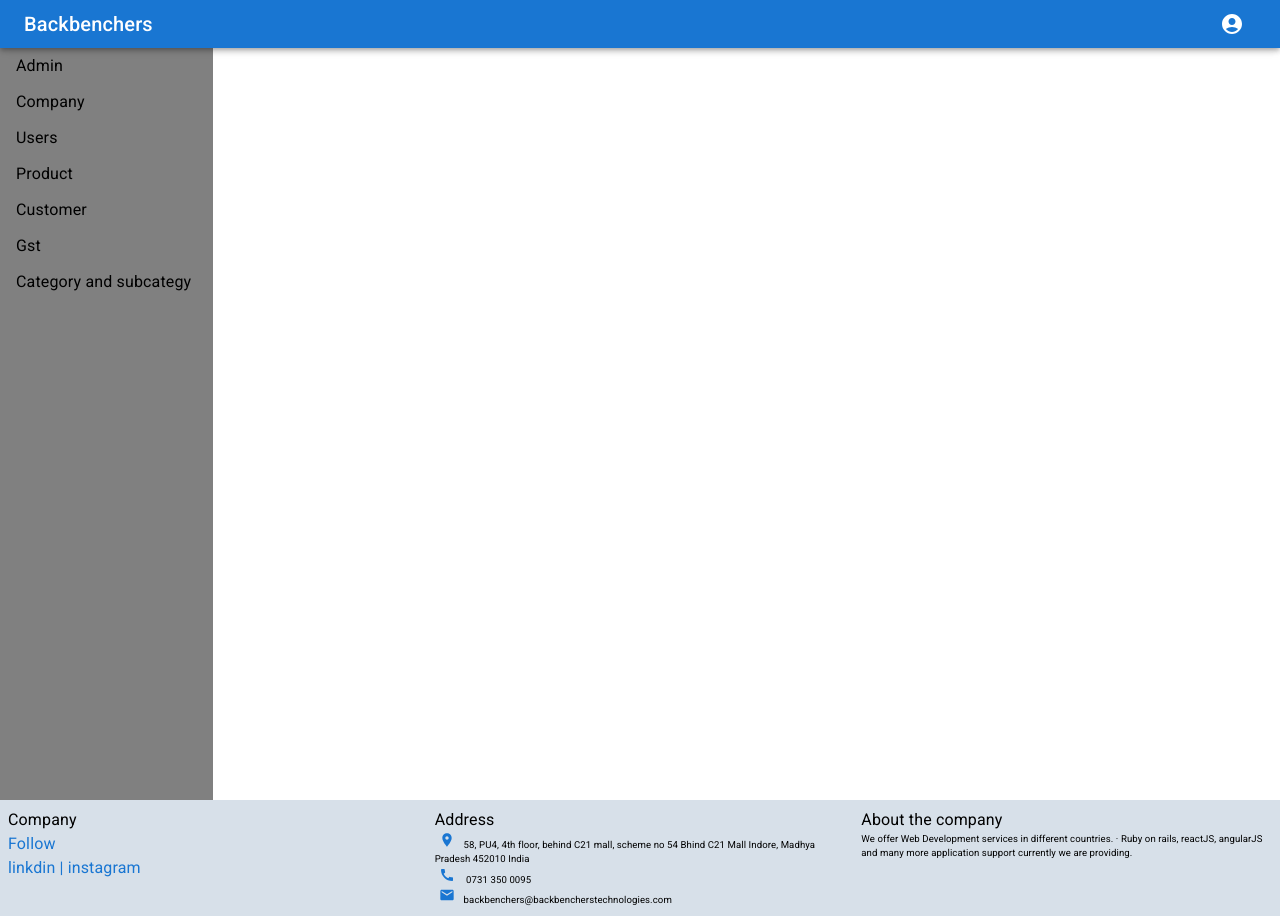
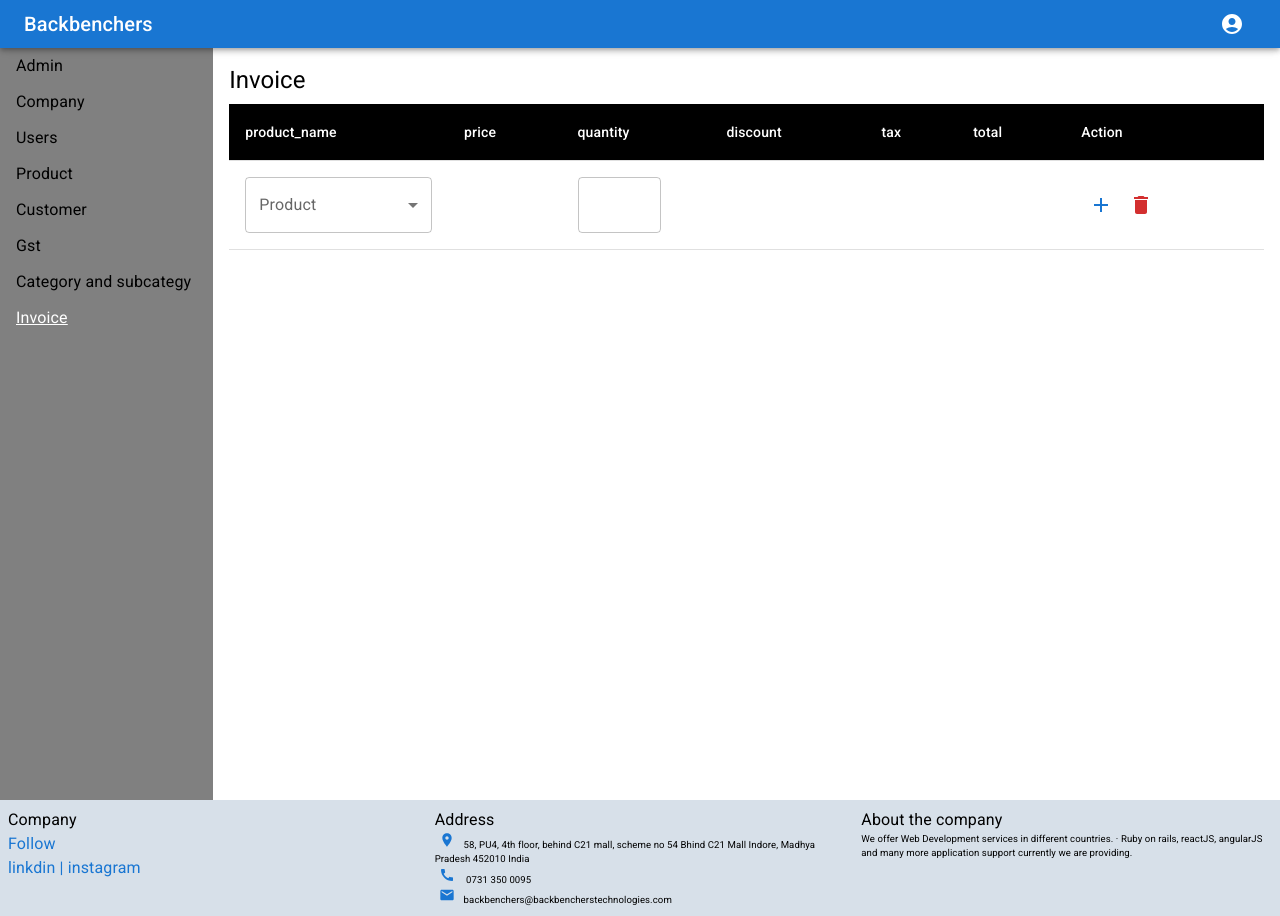
Before and after one commit to rraj77/company, a React (Create React App) app: page /invoice in a window 1280 px wide. Built offline with nearby package versions, Linux system fonts and the light colour scheme.

Commit message:
add a invoice feature

```diff
--- a/src/App.tsx
+++ b/src/App.tsx
@@ -4,13 +4,17 @@ import Header from "./util-components/Header";
 import NavBarList from "./util-components/NavBarList";
 import ImageUploadModel from "./pop-up/ImageUploadModel";
 
+import { ProductList } from "./products/Api";
+import { BioContext } from "./invoice/ContextInvoice";
 function App() {
   return (
     <>
+    <BioContext.Provider value={ProductList}>
       <Header />
       <ImageUploadModel />
       <NavBarList />
       <Footer />
+      </BioContext.Provider>
     </>
   );
 }
--- /dev/null
+++ b/src/invoice/ContextInvoice.tsx
@@ -0,0 +1,4 @@
+import { createContext } from "react";
+
+
+export const BioContext = createContext<any>('');
--- /dev/null
+++ b/src/invoice/Invoice.tsx
@@ -0,0 +1,159 @@
+import Table from "@mui/material/Table";
+import TableBody from "@mui/material/TableBody";
+import TableCell from "@mui/material/TableCell";
+import TableHead from "@mui/material/TableHead";
+import TableRow from "@mui/material/TableRow";
+import { Grid, TextField } from "@mui/material";
+import { Typography } from "@mui/material";
+import styles from "../styles/styles.module.scss";
+import IconButton from "@mui/material/IconButton";
+import DeleteIcon from "@mui/icons-material/Delete";
+import AddIcon from "@mui/icons-material/Add";
+import { useContext, useState } from "react";
+import * as React from "react";
+import Box from "@mui/material/Box";
+import InputLabel from "@mui/material/InputLabel";
+import MenuItem from "@mui/material/MenuItem";
+import FormControl from "@mui/material/FormControl";
+import Select, { SelectChangeEvent } from "@mui/material/Select";
+import { BioContext } from "./ContextInvoice";
+import { ProductList } from "../products/Api";
+import { IInvoiceItem } from "../interfaces/product";
+
+export default function Invoice() {
+  const user: any = useContext(BioContext);
+  console.log("check", user);
+  const [product, setProduct] = useState<any>();
+  const [invoiceProductName, setInvoiceProductName] = React.useState("");
+  const [quantity, setQuantity] = useState<number>(1);
+  const [totalData, setTotalData] = useState<any>();
+
+  const editData = (event: any) => {
+     event.target.value &&
+    setQuantity(parseInt(event.target.value));
+    const newItem: any = user.find(
+      (value: any) => value.name == event.target.value
+    );
+    const totalItem: any =
+      newItem.price * quantity - (newItem.discount + newItem.tax);
+    console.warn("if run", totalItem);
+    setTotalData(totalItem);
+  };
+
+  const handleSelectProduct = (event: SelectChangeEvent) => {
+    const newItem = user.find((value: any) => value.name == event.target.value);
+    setProduct(newItem);
+    setInvoiceProductName(event.target.value);
+
+    const totalItem: any =
+      newItem.price * quantity - (newItem.discount + newItem.tax);
+    setTotalData(totalItem);
+  };
+
+  const [addRow, setAddRow] = useState<any>([
+    {
+      id: Math.random(),
+
+    },
+  ]);
+  const onAddRow = () => {
+    setAddRow([...addRow, { id: Math.random() }]);
+  };
+  const onDeleteProduct = (id: number) => {
+    const deleteProduct = addRow.filter((row: { id: number }) => row.id !== id);
+    setAddRow(deleteProduct);
+  };
+
+  return (
+    <Grid container spacing={2}>
+      <Grid item xs={12} sm={12} md={12}>
+        <Box className={styles.title}>
+          <Typography variant="h5">Invoice</Typography>
+        </Box>
+        <Table>
+          <TableHead>
+            <TableRow>
+              <TableCell className={styles.tableCellHead}>
+                product_name
+              </TableCell>
+              <TableCell className={styles.tableCellHead}>price</TableCell>
+              <TableCell className={styles.tableCellHead}>quantity</TableCell>
+              <TableCell className={styles.tableCellHead}>discount</TableCell>
+              <TableCell className={styles.tableCellHead}>tax</TableCell>
+              <TableCell className={styles.tableCellHead}>total</TableCell>
+              <TableCell className={styles.tableCellHead}>Action</TableCell>
+            </TableRow>
+          </TableHead>
+
+          <TableBody>
+            {addRow?.map((row: any) => {
+              return (
+                <TableRow key={row.id}>
+                  <TableCell className={styles.tableCellBody}>
+                    {true ? (
+                      <Box sx={{ minWidth: 120 }}>
+                        <FormControl fullWidth>
+                          <InputLabel id="demo-simple-select-label">
+                            Product
+                          </InputLabel>
+                          <Select
+                            labelId="demo-simple-select-label"
+                            id="demo-simple-select"
+                            value={invoiceProductName}
+                            label="Product"
+                            onChange={handleSelectProduct}
+                          >
+                            {ProductList.map((user) => (
+                              <MenuItem value={user.name}>{user.name}</MenuItem>
+                            ))}
+                          </Select>
+                        </FormControl>
+                      </Box>
+                    ) : (
+                      invoiceProductName
+                    )}
+                  </TableCell>
+                  <TableCell className={styles.tableCellBody}>
+                    {product?.price}
+                  </TableCell>
+                  <TableCell className={styles.tableCellBody}>
+                    <TextField
+                      value={product ? quantity : ""}
+                      type="number"
+                      onChange={editData}
+                      InputProps={{ inputProps: { min: 0, max: 100 } }}
+                    >
+                      {product?.setEdit}
+                    </TextField>
+                  </TableCell>
+                  <TableCell className={styles.tableCellBody}>
+                    {product?.discount}
+                  </TableCell>
+                  <TableCell className={styles.tableCellBody}>
+                    {product?.tax}
+                  </TableCell>
+                  <TableCell className={styles.tableCellBody}>
+                    {totalData}
+                  </TableCell>
+                  <TableCell>
+                    <Box className={styles.display_flex}>
+                      <IconButton color="primary" onClick={onAddRow}>
+                        <AddIcon />
+                      </IconButton>
+                      <IconButton
+                        color="error"
+                        onClick={() => onDeleteProduct(row.id)}
+                      >
+                        <DeleteIcon />
+                      </IconButton>
+                    </Box>
+                  </TableCell>
+                </TableRow>
+              );
+            })}
+          </TableBody>
+        </Table>
+      </Grid>
+    </Grid>
+  );
+}
--- a/src/products/AddProductForm.tsx
+++ b/src/products/AddProductForm.tsx
@@ -24,6 +24,7 @@ export default function AddProductForm({
     description: userProducts.description,
     tax: userProducts.tax,
     discount: userProducts.discount,
+    price:userProducts.price
   };
 
   const {
@@ -66,6 +67,7 @@ export default function AddProductForm({
       description: "",
       tax: 0,
       discount: 0,
+      price:0,
     });
   };
 
@@ -97,6 +99,7 @@ export default function AddProductForm({
       description: "",
       tax: 0,
       discount: 0,
+      price:0,
     });
   };
   return (
--- a/src/products/Api.ts
+++ b/src/products/Api.ts
@@ -1,6 +1,7 @@
 
 
 import { IProduct } from "../interfaces/product";
+
 
  export const ProductList:IProduct[] = [
     {
@@ -11,6 +12,7 @@ import { IProduct } from "../interfaces/product";
       description: "dsjf",
       tax:4,
       discount:5,
+      price: 23,
      },
     {
       id: 2,
@@ -20,6 +22,7 @@ import { IProduct } from "../interfaces/product";
       description: "sgjf",
       tax:3,
       discount:3,
+      price: 21,
      },
     {
       id: 3,
@@ -29,6 +32,7 @@ import { IProduct } from "../interfaces/product";
       description: "dfn",
       tax:3,
       discount:6,
+      price: 27,
      },
     {
       id: 4,
@@ -38,6 +42,7 @@ import { IProduct } from "../interfaces/product";
       description: "dfn",
       tax:5,
       discount:4,
+      price: 22,
      },
     {
       id: 5,
@@ -47,5 +52,6 @@ import { IProduct } from "../interfaces/product";
       description: "djfg",
       tax:5,
       discount:4,
+      price: 25,
      },
   ];
--- a/src/products/ProductTable.tsx
+++ b/src/products/ProductTable.tsx
@@ -29,7 +29,8 @@ export default function ProductTable() {
     subCategory: "",
     description: "",
     tax: 0,
-    discount: 0
+    discount: 0,
+    price:0,
   });
 
   const form = () => {
@@ -77,6 +78,7 @@ export default function ProductTable() {
       tax:0,
       discount:0,
       id: 0,
+      price:0,
     });
 
   };
--- a/src/routes/Routers.tsx
+++ b/src/routes/Routers.tsx
@@ -12,4 +12,5 @@ export const NavLinks: ILinks[] = [
   {name:"Customer", to:"/customer"},
   { name: "Gst", to: "/gst" },
   { name: "Category and subcategy", to: "/category-subcategory" },
+  { name: "Invoice", to: "/invoice" },
 ];
--- a/src/util-components/NavBarList.tsx
+++ b/src/util-components/NavBarList.tsx
@@ -1,4 +1,4 @@
-import React from "react";
+
 import { Routes, Route, NavLink } from "react-router-dom";
 import MenuItem from "@mui/material/MenuItem";
 import { Box } from "@mui/system";
@@ -16,9 +16,11 @@ import CategorySubcategoryTable from "../category-subcategory/CategorySubcategor
 import Customertable from "../customer/CustomerTable";
 import Gst from "../admin/gst/Gst";
 import ProductTable from "../products/ProductTable";
+import Invoice from "../invoice/Invoice";
 
 
-export default function NavBarList() {
+
+export default function   NavBarList() {
   return (
     <Grid container className={styles.navbar}>
       <Grid lg={2} md={2} className={styles.navbar_item}>
@@ -51,6 +53,8 @@ export default function NavBarList() {
           />
           <Route path="/signin" element={<SignIn />} />
           <Route path="/signup" element={<SignUp />} />
+          <Route path="/invoice" element={<Invoice/>} />
+
         </Routes>
       </Grid>
     </Grid>
```
Also changed, not shown: src/interfaces/product.ts (+4 -5 lines).
